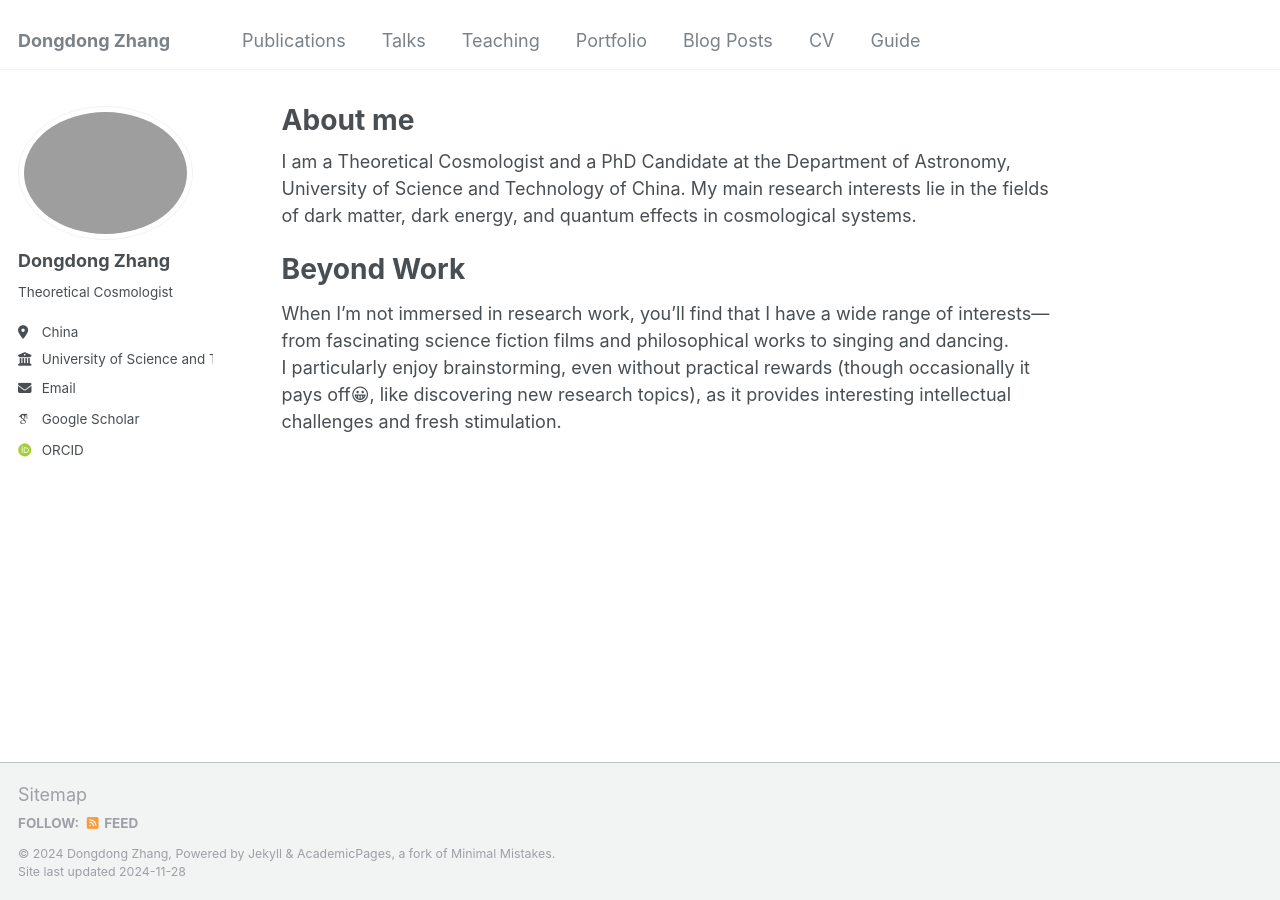
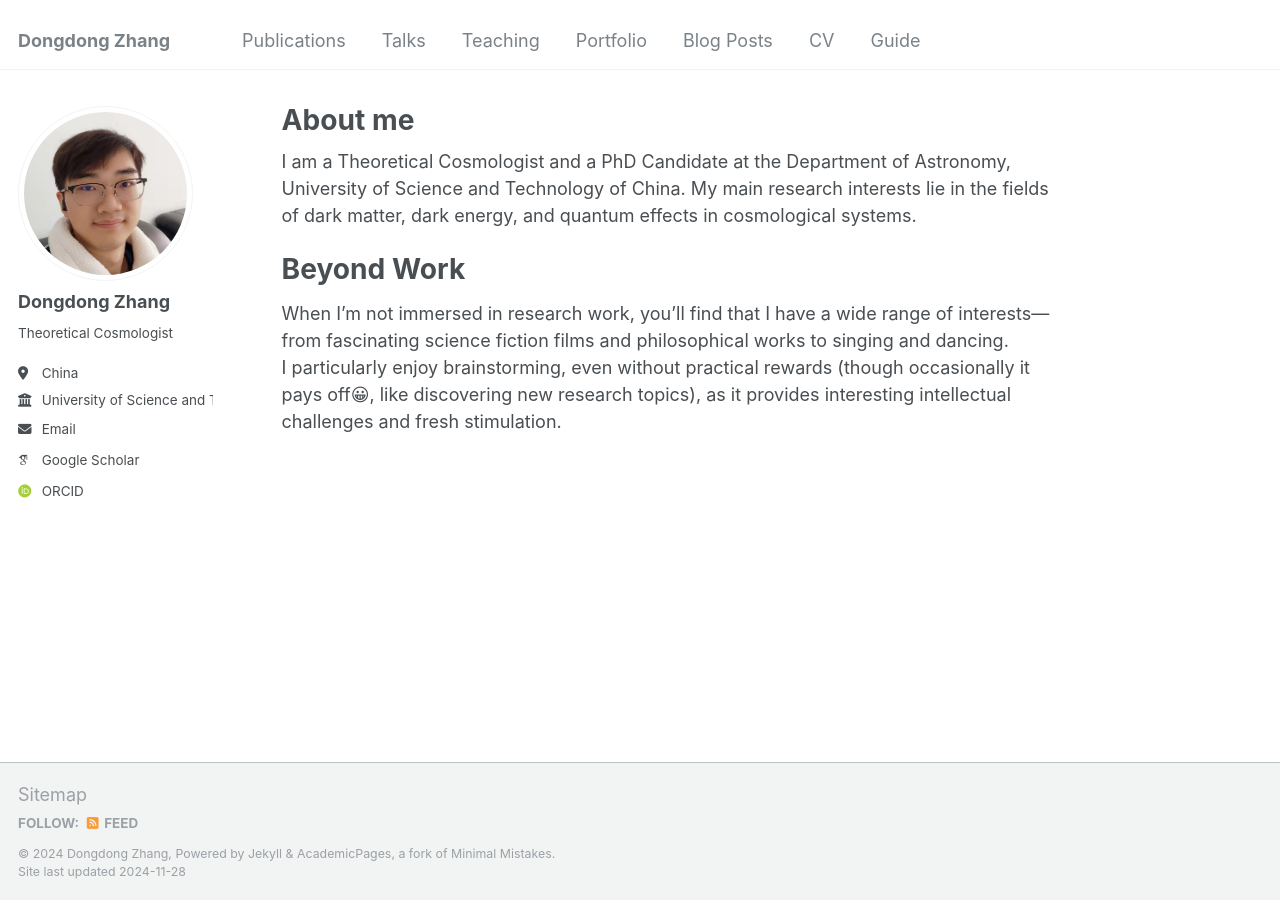
Before and after one commit to D-Zhang95/d-zhang95.github.io, a Jekyll site: the page built from _pages/about.md, in a window 1280 px wide. Built offline with Jekyll 4.4.1, drawn with Linux system fonts in a browser that asks for light colours; some web fonts are replaced.

Commit message:
Update _config.yml

```diff
--- a/_config.yml
+++ b/_config.yml
@@ -21,7 +21,7 @@ repository               : "D-Zhang95/d-zhang95.github.io"
 #               Additional customization can be done by editing /_includes/author-profile.html
 author:
   # Biographic information
-  avatar           : "personal.png"
+  avatar           : "profile.png"
   name             : "Dongdong Zhang"
   pronouns         : # example: "she/her"
   bio              : "Theoretical Cosmologist<br>"
```
